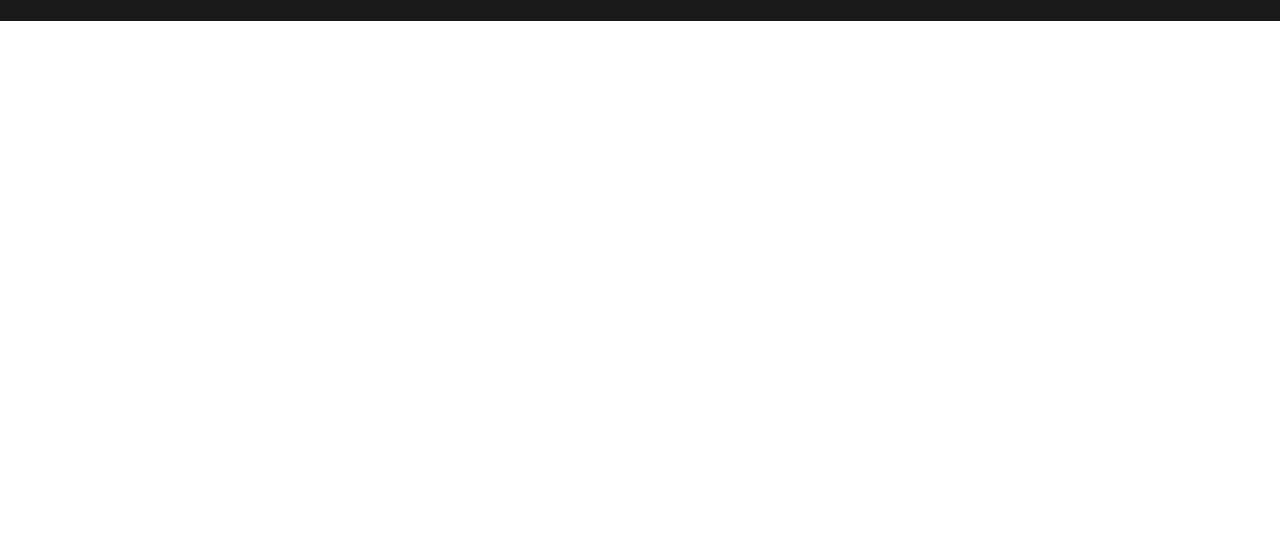
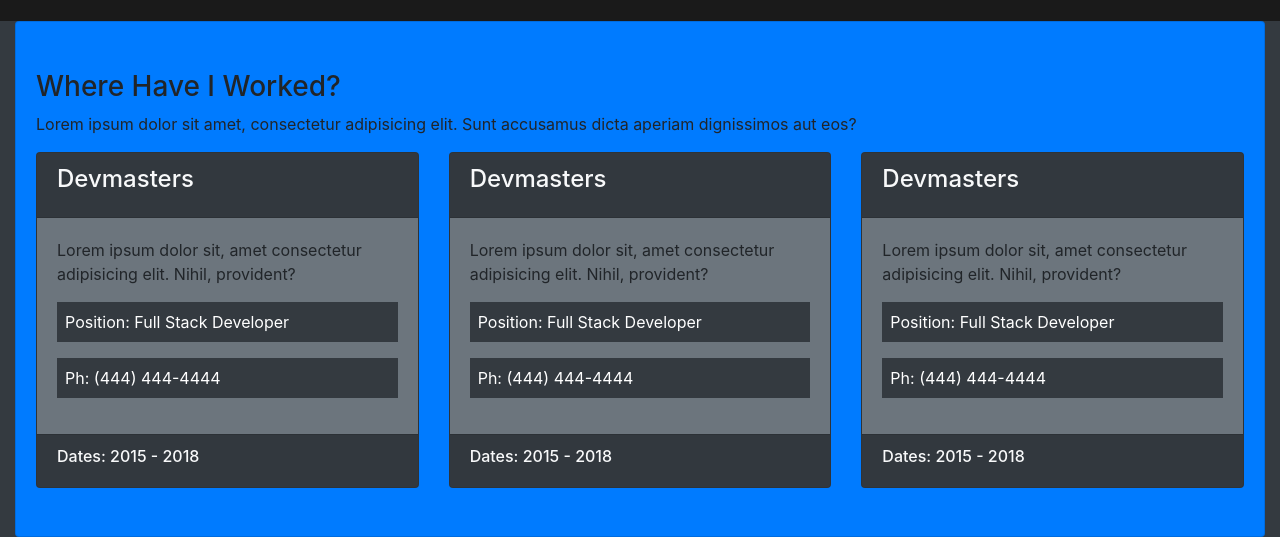
Before and after one commit to kcexn/kcexn.github.io.dev, a plain HTML site: page index.html in a window 1280 px wide. Shown: the part 454-991 px from the top of the page. Before the commit the page ends 800 px from the top, so only its background shows below. Drawn offline with nearby package versions, Linux system fonts and the light colour scheme.

Commit message:
Finished drafting resume section

```diff
--- a/index.html
+++ b/index.html
@@ -60,6 +60,73 @@
           <div class="col text-center"><h2>Resume</h2></div>
         </div>
       </section>
+
+      <!-- RESUME -->
+      <section id="resume">
+        <div class="card card-body py-5 bg-primary">
+          <h3>Where Have I Worked?</h3>
+          <p>
+            Lorem ipsum dolor sit amet, consectetur adipisicing elit. Sunt
+            accusamus dicta aperiam dignissimos aut eos?
+          </p>
+          <div class="card-deck">
+            <div class="card bg-dark">
+              <div class="card-header">
+                <h4 class="card-title text-light">Devmasters</h4>
+              </div>
+              <div class="card-body bg-secondary">
+                <p class="card-text">
+                  Lorem ipsum dolor sit, amet consectetur adipisicing elit.
+                  Nihil, provident?
+                </p>
+                <p class="p-2 mb-3 bg-dark text-white">
+                  Position: Full Stack Developer
+                </p>
+                <p class="p-2 mb-3 bg-dark text-white">Ph: (444) 444-4444</p>
+              </div>
+              <div class="card-footer">
+                <h6 class="text-light">Dates: 2015 - 2018</h6>
+              </div>
+            </div>
+            <div class="card bg-dark">
+              <div class="card-header">
+                <h4 class="card-title text-light">Devmasters</h4>
+              </div>
+              <div class="card-body bg-secondary">
+                <p class="card-text">
+                  Lorem ipsum dolor sit, amet consectetur adipisicing elit.
+                  Nihil, provident?
+                </p>
+                <p class="p-2 mb-3 bg-dark text-white">
+                  Position: Full Stack Developer
+                </p>
+                <p class="p-2 mb-3 bg-dark text-white">Ph: (444) 444-4444</p>
+              </div>
+              <div class="card-footer">
+                <h6 class="text-light">Dates: 2015 - 2018</h6>
+              </div>
+            </div>
+            <div class="card bg-dark">
+              <div class="card-header">
+                <h4 class="card-title text-light">Devmasters</h4>
+              </div>
+              <div class="card-body bg-secondary">
+                <p class="card-text">
+                  Lorem ipsum dolor sit, amet consectetur adipisicing elit.
+                  Nihil, provident?
+                </p>
+                <p class="p-2 mb-3 bg-dark text-white">
+                  Position: Full Stack Developer
+                </p>
+                <p class="p-2 mb-3 bg-dark text-white">Ph: (444) 444-4444</p>
+              </div>
+              <div class="card-footer">
+                <h6 class="text-light">Dates: 2015 - 2018</h6>
+              </div>
+            </div>
+          </div>
+        </div>
+      </section>
     </div>
 
     <script
```
